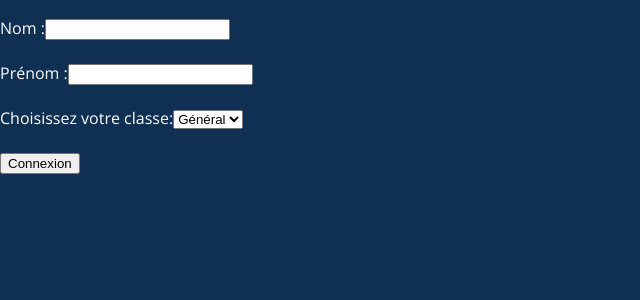
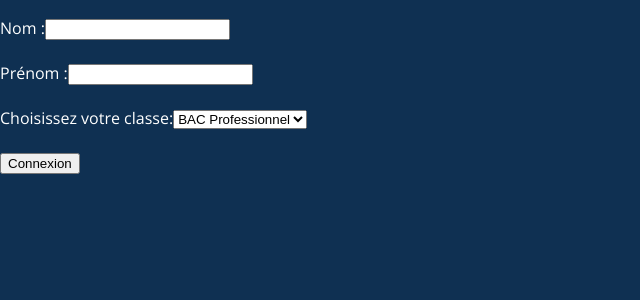
Before and after one commit to cAptive5976/quiizoot, a PHP site: template vues/vues_user/auth_user.php in a window 1280 px wide. Shown: the part 143-443 px from the top of the page, without its empty margins (0-640 px from the left). Run offline with PHP 8.4, Linux system fonts and the light colour scheme; the template is opened without the code that fills it, so the values that code supplies are empty.

Commit message:
Correction

```diff
--- a/vues/login_admin_user.php
+++ b/vues/login_admin_user.php
@@ -5,5 +5,4 @@ echo "<h1>Se connecter :<h1>";
 echo "<a href='index.php?route=login_admin' class='button_login_admin_user'>Admin</a>";
 echo "<a href='index.php?route=login_user' class='button_login_admin_user'>Utilisateur</a>";
 
-
 require('blocs/footer.php');
--- a/vues/vues_user/auth_user.php
+++ b/vues/vues_user/auth_user.php
@@ -10,8 +10,11 @@ echo '<label for="prenom">Prénom :</label>';
 echo '<input type="text" name="prenom" required><br><br>';
 echo '<label for="classe">Choisissez votre classe:</label>';
 echo '<select id="classe" name="classe">';
+
+echo '<option value="bacpro">BAC Professionnel</option>';
 echo '<option value="général">Général</option>';
 echo '<option value="sti2d">STI2D</option>';
+
 echo '</select><br><br>';
 echo "<button type='submit' class='button_connex'>Connexion</button>";
 echo '</form></p>';
```
Also changed, not shown: index.php (line endings or trailing spaces).
